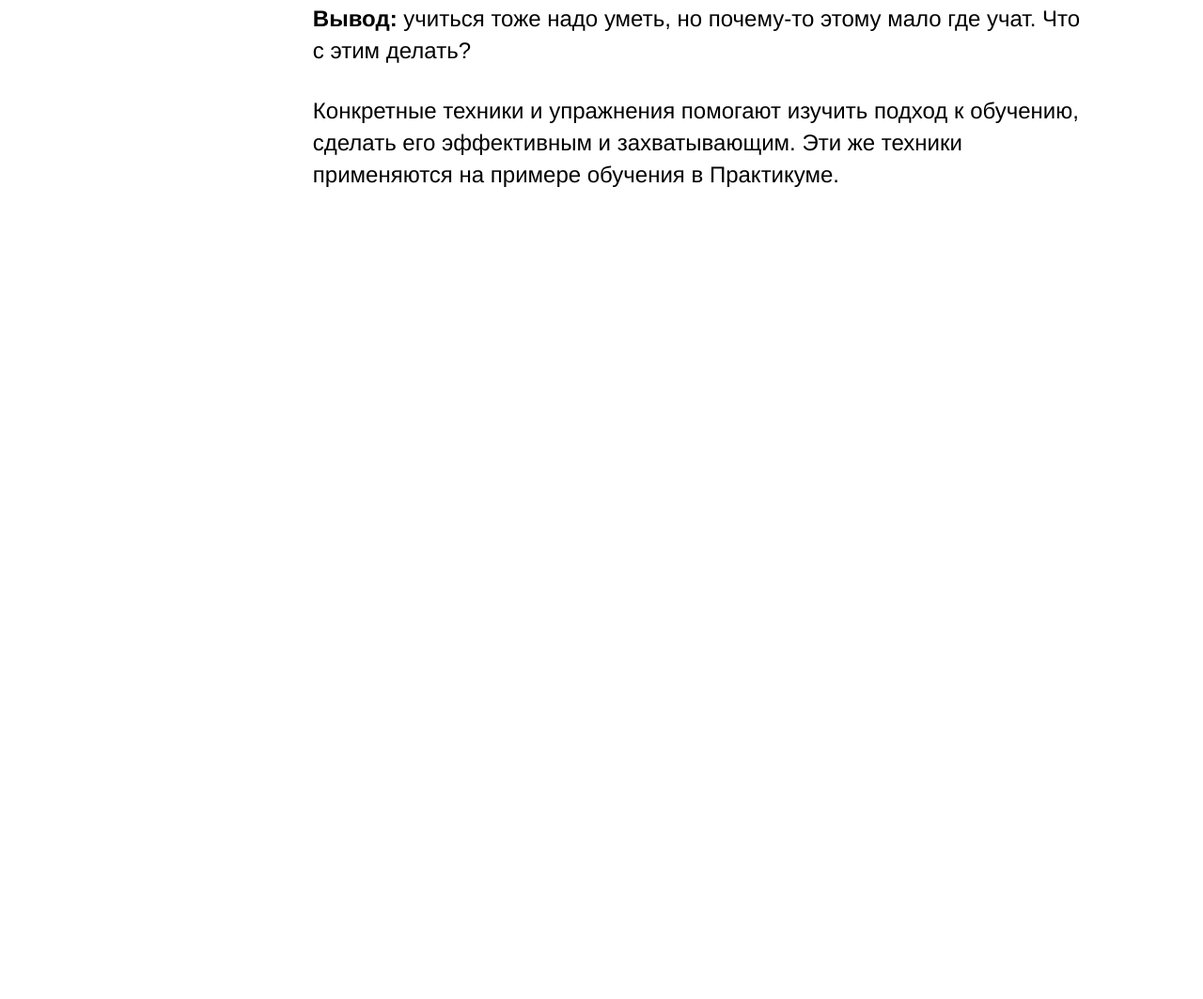
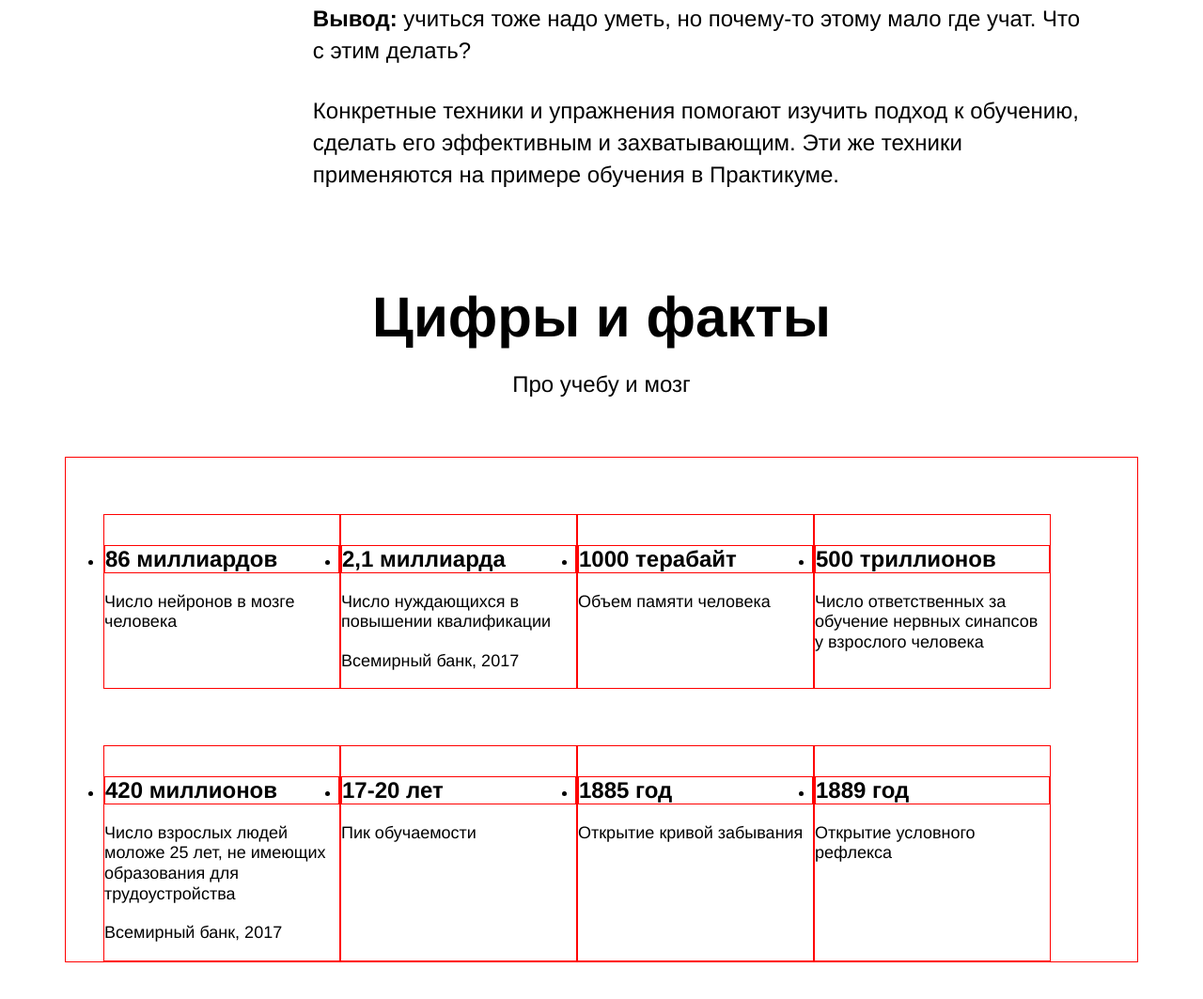
Before and after one commit to makiavelligreen/how-to-learn, a plain HTML site: page index.html in a window 1280 px wide. Shown: the part 1077-2140 px from the top of the page at 94% size. Before the commit the page ends 1380 px from the top, so only its background shows below. Drawn offline with Linux system fonts and the light colour scheme.

Commit message:
3 blocks

```diff
--- a/index.html
+++ b/index.html
@@ -27,8 +27,6 @@
       <div class="header__square-pic" </div>
         <!--Синий квадрат-->
     </header>
-
-
     <main class="content">
       <section class="description">
         <!-- Начало блока description-->
@@ -43,34 +41,63 @@
               но часто в итоге это не дает нам реального знания.
               Зубрежка быстро выветривается и не приносит пользы
             </p>
-            <p class="two-columns__paragraph"><span class="two-columns__span-accent">Вывод:</span> учиться тоже надо уметь, но почему-то этому мало где учат. Что с этим делать?
+            <p class="two-columns__paragraph"><span class="two-columns__span-accent">Вывод:</span> учиться тоже надо
+              уметь, но почему-то этому мало где учат. Что с этим делать?
             </p>
             <p class="two-columns__paragraph">Конкретные техники и упражнения помогают изучить подход к обучению,
               сделать его эффективным и захватывающим. Эти же техники применяются на примере обучения в Практикуме.
             </p>
 
-                 </div>
+          </div>
       </section>
+
+      <section class="digits">
+        <h2 class="digits__title">Цифры и факты</h2> <!-- заголовок шапки -->
+        <h3 class="digits__subtitle">Про учебу и мозг</h3> <!-- подзаголовок шапки -->
+                  <ul class="table">  <!-- класс для ячеек -->
+            <li class="table__cell">
+              <h4 class="table__heading">86 миллиардов</h4> <!-- класс для заголовков ячеек -->
+              <p class="table__text">Число нейронов в мозге человека</p> <!-- класс для текста ячеек -->
+            </li>
+            <li class="table__cell">
+              <h4 class="table__heading">2,1 миллиарда</h4> <!-- класс для заголовков ячеек -->
+              <p class="table__text">Число нуждающихся в повышении квалификации</p> <!-- класс для текста ячеек -->
+              <p class="table__text2">Всемирный банк, 2017</p> <!-- класс для текста ячеек -->
+            </li>
+            <li class="table__cell">
+              <h4 class="table__heading">1000 терабайт</h4> <!-- класс для заголовков ячеек -->
+              <p class="table__text">Объем памяти человека</p> <!-- класс для текста ячеек -->
+            </li>
+            <li class="table__cell">
+              <h4 class="table__heading">500 триллионов </h4> <!-- класс для заголовков ячеек -->
+              <p class="table__text">Число ответственных за обучение нервных синапсов у взрослого человека</p> <!-- класс для текста ячеек -->
+            </li>
+            <li class="table__cell">
+              <h4 class="table__heading">420 миллионов</h4> <!-- класс для заголовков ячеек -->
+              <p class="table__text">Число взрослых людей моложе 25 лет, не имеющих образования для трудоустройства</p> <!-- класс для текста ячеек -->
+              <p class="table__text2">Всемирный банк, 2017</p> <!-- класс для текста ячеек -->
+            </li>
+            <li class="table__cell">
+              <h4 class="table__heading">17-20 лет</h4> <!-- класс для заголовков ячеек -->
+              <p class="table__text">Пик обучаемости</p> <!-- класс для текста ячеек -->
+            </li>
+            <li class="table__cell">
+              <h4 class="table__heading">1885 год</h4> <!-- класс для заголовков ячеек -->
+              <p class="table__text">Открытие кривой забывания</p> <!-- класс для текста ячеек -->
+            </li>
+            <li class="table__cell">
+              <h4 class="table__heading">1889 год</h4> <!-- класс для заголовков ячеек -->
+              <p class="table__text">Открытие условного рефлекса</p> <!-- класс для текста ячеек -->
+            </li>
+        </ul>
 
 
 
 
 
-
-
-
-
-
-
-
-
-
-
-
-      <section class="digits">
       </section>
 
-      <section class="feynman">
+      <section class=" feynman">
       </section>
 
       <section class="kaufman">
--- a/styles/style.css
+++ b/styles/style.css
@@ -131,3 +131,57 @@ justify-content: center;
   font-size: 24px;
   font-weight: bold;
 }
+
+.digits{
+
+}
+
+.digits__title{
+  width:60%;
+  margin:0 auto 20px;
+  text-align: center;
+  line-height: 1.15;
+  font-size: 60px;
+  font-weight: bold;
+}
+
+.digits__subtitle{
+  width:60%;
+  line-height: 34px;
+  font-size: 24px;
+  font-weight: normal;
+  margin:0 auto 60px;
+  text-align: center;
+}
+.table{
+  display: flex;
+  flex-wrap: wrap;
+  margin:0px auto 100px;
+  width:1100px;
+  border: 1px solid red;
+
+}
+ .table__cell{
+  width: 250px;
+  margin-top: 60px;
+  border: 1px solid red;
+}
+
+.table__heading{
+  line-height: 1.15;
+  font-size: 24px;
+  font-weight: bold;
+  border: 1px solid red;
+  margin-bottom: 20px;
+}
+.table__text{
+  line-height: 1.2;
+  font-size: 18px;
+  font-weight: normal;
+  margin-bottom: 20px;
+}
+.table__text2{
+  line-height: 1.2;
+  font-size: 18px;
+  font-weight: normal;
+}
```
